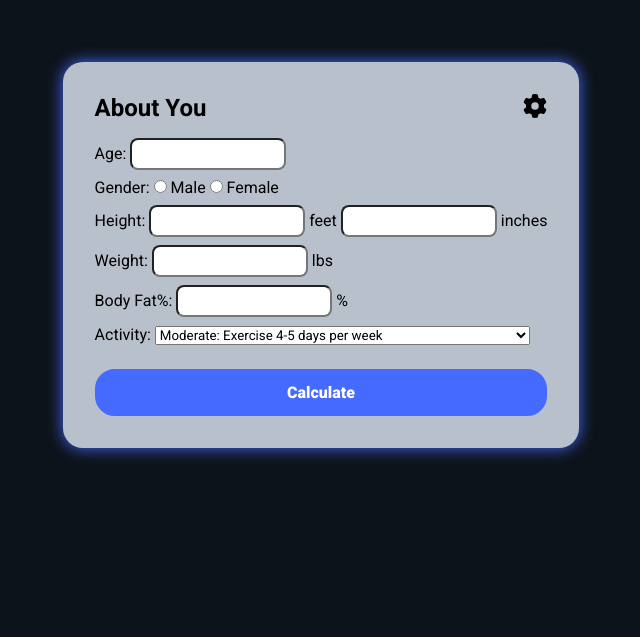
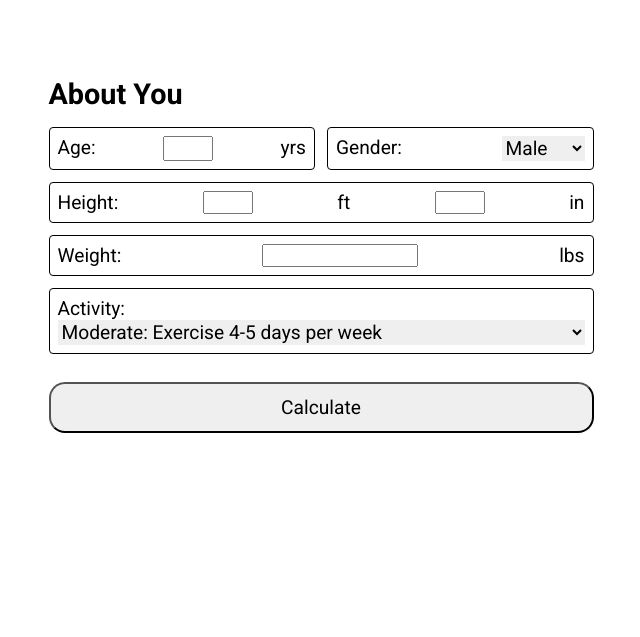
Before and after one commit to nainsworth/calorie-calculator, a website built with webpack: page src/templates/index.html in a window 1280 px wide. Shown: the part 125-762 px from the top of the page, without its empty margins (319-959 px from the left). Built offline with nearby package versions, Linux system fonts and the light colour scheme; a web font is replaced by a local one.

Commit message:
Began styling changes and removed metric system

```diff
--- a/src/assets/styles/main.scss
+++ b/src/assets/styles/main.scss
@@ -13,7 +13,7 @@
   --primary-font: "Roboto";
   --font-regular: 500;
   --font-bold: 800;
-  --font-size: 1rem;
+  --font-size: 1.2rem;
 }
 
 /* Styling Reset */
@@ -33,11 +33,12 @@ html {
 }
 
 body {
-  background-color: var(--background-color);
+  // background-color: var(--background-color);
   display: flex;
   flex-direction: column;
   align-items: center;
   min-height: 100vh;
+  font-size: var(--font-size);
 
   main {
     display: flex;
@@ -47,62 +48,63 @@ body {
     flex: 1;
 
     .card {
-      background-color: var(--secondary-color);
-      border-radius: 20px;
+      // background-color: var(--secondary-color);
+      border-radius: 8px;
       padding: 32px;
-      box-shadow: 0px 0px 16px var(--primary-color);
+      // box-shadow: 0px 0px 16px var(--primary-color);
       position: relative;
       display: flex;
       flex-direction: column;
       gap: 16px;
 
       form {
-        display: flex;
-        flex-direction: column;
-        gap: 8px;
+        display: grid;
+        grid-template-columns: repeat(2, 1fr);
+        gap: 12px;
 
         div {
-          // display: flex;
-          // flex-direction: column;
+          border: 1px solid var(--black);
+          display: flex;
+          justify-content: space-between;
+          border-radius: 4px;
+          padding: 8px;
         }
 
-        input[type="number"] {
-          border-radius: 8px;
-          height: 32px;
+         select {
+            border: none;
+            font-size: var(--font-size);
           }
 
-        // span {
-        //   margin-left: -36px;
-        // }
 
-        // .radio-gender {
-        // }
-      }
-
-      .link-setting {
-        position: absolute;
-        right: 32px;
-
-        svg {
-          width: 24px;
+        .input-age {
+          input {
+            width: 50px;
           }
         }
+        .input-gender {
 
+        }
+        .input-height {
+          grid-column: -1/1;
+          input {
+            width: 50px;
+          }
+        }
+        .input-weight {
+          grid-column: -1/1;
+        }
+        .input-activity {
+          grid-column: -1/1;
+          flex-direction: column;
+        }
         input[type="submit"] {
-        background-color: var(--primary-color);
-        color: var(--white);
+          grid-column: -1/1;
+          border-radius: 16px;
+          margin-top: 16px;
           padding: 12px;
-        border: 2px solid var(--primary-color);
-        border-radius: 20px;
-        font-weight: var(--font-bold);
-        font-size: 1rem;
-        margin-top: 16px;
+          font-size: var(--font-size);
         }
-
-      input[type="submit"]:hover {
-        cursor: pointer;
-        background-color: var(--secondary-color);
-        color: var(--primary-color);
+      }
     }
   }
 }
@@ -129,4 +131,3 @@ body {
     }
   }
 }
-}
--- a/src/js/index.js
+++ b/src/js/index.js
@@ -1,26 +1,24 @@
 import "../assets/styles/main.scss";
 
 const imperial = document.querySelector("#imperial");
-const metric = document.querySelector("#metric");
 const imperialForm = document.querySelector("#imperial-from");
-const metricForm = document.querySelector("#metric-form");
 
-const units = document.querySelectorAll("input[name=radio-units]");
-units.forEach((unit) =>
-  unit.addEventListener("change", function () {
-    checkUnit();
-  })
-);
+// const units = document.querySelectorAll("input[name=radio-units]");
+// units.forEach((unit) =>
+//   unit.addEventListener("change", function () {
+//     checkUnit();
+//   })
+// );
 
-const checkUnit = () => {
-  if (imperial.checked) {
-    document.querySelector(".imperial-form").hidden = false;
-    document.querySelector(".metric-form").hidden = true;
-  } else if (metric.checked) {
-    document.querySelector(".imperial-form").hidden = true;
-    document.querySelector(".metric-form").hidden = false;
-  }
-};
+// const checkUnit = () => {
+//   if (imperial.checked) {
+//     document.querySelector(".imperial-form").hidden = false;
+//     document.querySelector(".metric-form").hidden = true;
+//   } else if (metric.checked) {
+//     document.querySelector(".imperial-form").hidden = true;
+//     document.querySelector(".metric-form").hidden = false;
+//   }
+// };
 
 
 // const formToObj = (form) => {
--- a/src/templates/index.html
+++ b/src/templates/index.html
@@ -5,12 +5,15 @@
     <meta name="viewport" content="width=device-width, initial-scale=1.0" />
     <title><%= htmlWebpackPlugin.options.title %></title>
 
-    <script src="https://kit.fontawesome.com/7382748a97.js" crossorigin="anonymous" defer></script>
+    <script
+      src="https://kit.fontawesome.com/7382748a97.js"
+      crossorigin="anonymous"
+      defer
+    ></script>
   </head>
   <body>
     <main>
       <div class="card">
-        <a href="#" class="link-setting"><svg xmlns="http://www.w3.org/2000/svg" viewBox="0 0 512 512"><path d="M495.9 166.6c3.2 8.7 .5 18.4-6.4 24.6l-43.3 39.4c1.1 8.3 1.7 16.8 1.7 25.4s-.6 17.1-1.7 25.4l43.3 39.4c6.9 6.2 9.6 15.9 6.4 24.6c-4.4 11.9-9.7 23.3-15.8 34.3l-4.7 8.1c-6.6 11-14 21.4-22.1 31.2c-5.9 7.2-15.7 9.6-24.5 6.8l-55.7-17.7c-13.4 10.3-28.2 18.9-44 25.4l-12.5 57.1c-2 9.1-9 16.3-18.2 17.8c-13.8 2.3-28 3.5-42.5 3.5s-28.7-1.2-42.5-3.5c-9.2-1.5-16.2-8.7-18.2-17.8l-12.5-57.1c-15.8-6.5-30.6-15.1-44-25.4L83.1 425.9c-8.8 2.8-18.6 .3-24.5-6.8c-8.1-9.8-15.5-20.2-22.1-31.2l-4.7-8.1c-6.1-11-11.4-22.4-15.8-34.3c-3.2-8.7-.5-18.4 6.4-24.6l43.3-39.4C64.6 273.1 64 264.6 64 256s.6-17.1 1.7-25.4L22.4 191.2c-6.9-6.2-9.6-15.9-6.4-24.6c4.4-11.9 9.7-23.3 15.8-34.3l4.7-8.1c6.6-11 14-21.4 22.1-31.2c5.9-7.2 15.7-9.6 24.5-6.8l55.7 17.7c13.4-10.3 28.2-18.9 44-25.4l12.5-57.1c2-9.1 9-16.3 18.2-17.8C227.3 1.2 241.5 0 256 0s28.7 1.2 42.5 3.5c9.2 1.5 16.2 8.7 18.2 17.8l12.5 57.1c15.8 6.5 30.6 15.1 44 25.4l55.7-17.7c8.8-2.8 18.6-.3 24.5 6.8c8.1 9.8 15.5 20.2 22.1 31.2l4.7 8.1c6.1 11 11.4 22.4 15.8 34.3zM256 336a80 80 0 1 0 0-160 80 80 0 1 0 0 160z"/></svg></a>
         <div class="unit-input" hidden>
           <label for="radio-units">Unit:</label>
           <input
@@ -26,12 +29,7 @@
         </div>
         <h2>About You</h2>
 
-        <div class="imperial-form">
-          <%= require('html-loader!./partials/imperial-form.html').default%>
-        </div>
-        <div class="metric-form" hidden>
-          <%= require('html-loader!./partials/metric-form.html').default%>
-        </div>
+        <%= require('html-loader!./partials/imperial-form.html').default%>
       </div>
     </main>
     <footer><%= require('html-loader!./partials/footer.html').default%></footer>
--- a/src/templates/partials/imperial-form.html
+++ b/src/templates/partials/imperial-form.html
@@ -10,38 +10,40 @@
   <div class="input-age">
     <label for="age">Age:</label>
     <input type="number" name="age" id="age" />
+    <p>yrs</p>
   </div>
   <!-- Gender -->
-  <div class="radio-gender">
+  <div class="input-gender">
     <label for="gender">Gender:</label>
-    <input type="radio" name="gender" id="male" value="Male" />
-    <label for="gender">Male</label>
-    <input type="radio" name="gender" id="male" value="Female" />
-    <label for="gender">Female</label>
+    <select name="gender" id="gender">
+      <option value="male">Male</option>
+      <option value="female">Female</option>
+    </select>
   </div>
   <!-- Height -->
   <div class="input-height">
     <label for="height">Height:</label>
     <input type="number" name="height" id="feet" />
-    <span class="input-span">feet</span>
+    <p class="input-span">ft</p>
     <input type="number" name="height" id="inches" />
-    <span class="input-span">inches</span>
+    <p class="input-span">in</p>
   </div>
   <!-- Weight -->
   <div class="input-weight">
     <label for="weight">Weight:</label>
     <input type="number" name="weight" id="weight" />
-    <span class="input-span">lbs</span>
+    <p class="input-span">lbs</p>
   </div>
   <!-- Body Fat -->
-  <div class="input-fat">
+  <!-- <div class="input-fat">
     <label for="body-fat">Body Fat%:</label>
     <input type="number" name="body-fat" id="body-fat" />
     <span class="input-span">%</span>
-  </div>
+  </div> -->
   <!-- Activity -->
   <div class="input-activity">
     <label for="activity">Activity:</label>
+    <!-- <input type="radio" name="" id=""> -->
     <select name="activity" id="activity">
       <option value="1">Basal Metabolic Rate (BMR)</option>
       <option value="1.2">Sedentary: Little or no exercise and desk job</option>
--- a/src/templates/partials/metric-form.html
+++ /dev/null
@@ -1,62 +0,0 @@
-<form action="../goals.html" method="get" id="metric-form">
-  <!-- <label for="name">Name:</label>
-          <input type="text" name="name" id="name">
-          <label for="date">Date:</label>
-          <input type="datetime-local" name="date" id="date">
-          <label for="email">Email:</label>
-          <input type="email" name="email" id="email"> -->
-
-  <!-- Age -->
-  <div class="input-age">
-    <label for="age">Age:</label>
-    <input type="number" name="age" id="age" />
-  </div>
-  <!-- Gender -->
-  <div class="input-gender">
-    <label for="gender">Gender:</label>
-    <input type="radio" name="gender" id="male" value="Male" />
-    <label for="gender">Male</label>
-    <input type="radio" name="gender" id="male" value="Female" />
-    <label for="gender">Female</label>
-  </div>
-  <!-- Height -->
-  <div class="input-height">
-    <label for="height">Height:</label>
-    <input type="number" name="height" id="cm" />
-    <span class="input-span">cm</span>
-  </div>
-  <!-- Weight -->
-  <div class="input-weight">
-    <label for="weight">Weight:</label>
-    <input type="number" name="weight" id="weight" />
-    <span class="input-span">kgs</span>
-  </div>
-  <!-- Body Fat -->
-  <div class="input-fat">
-    <label for="body-fat">Body Fat%:</label>
-    <input type="number" name="body-fat" id="body-fat" />
-    <span class="input-span">%</span>
-  </div>
-  <!-- Activity -->
-  <div class="input-activity">
-    <label for="activity">Activity:</label>
-    <select name="activity" id="activity">
-      <option value="1">Basal Metabolic Rate (BMR)</option>
-      <option value="1.2">Sedentary: Little or no exercise and desk job</option>
-      <option value="1.375">Light: Exercise 1-3 days per week</option>
-      <option value="1.465" selected>
-        Moderate: Exercise 4-5 days per week
-      </option>
-      <option value="1.55">
-        Active: daily exercise or intense exercise 3-5 days per week
-      </option>
-      <option value="1.725">
-        Very Active: Intense exercise 6-7 days per week
-      </option>
-      <option value="1.9">
-        Extremely Active: Very intense exercise daily, or physical job
-      </option>
-    </select>
-  </div>
-  <input type="submit" value="Calculate" />
-</form>
```
Also changed, not shown: src/assets/icons/gear.svg (deleted). Lines whose indentation alone changed are shown as unchanged.
